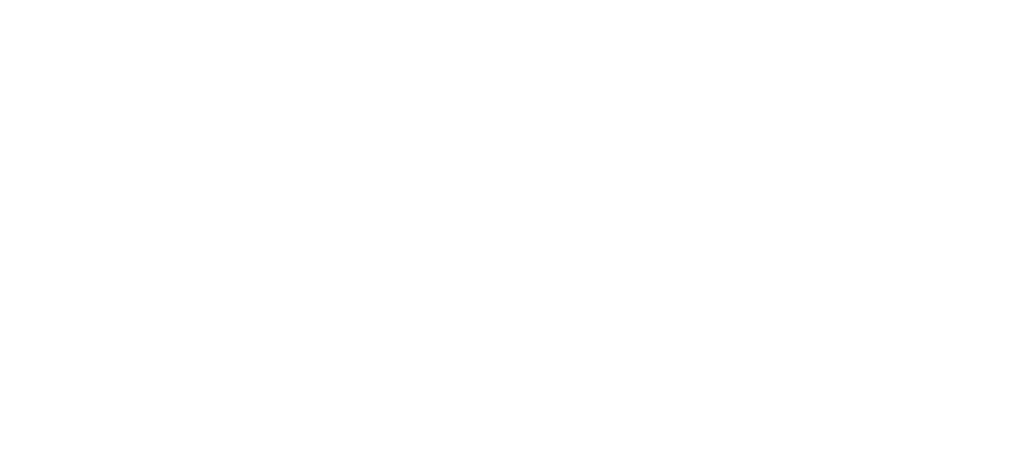
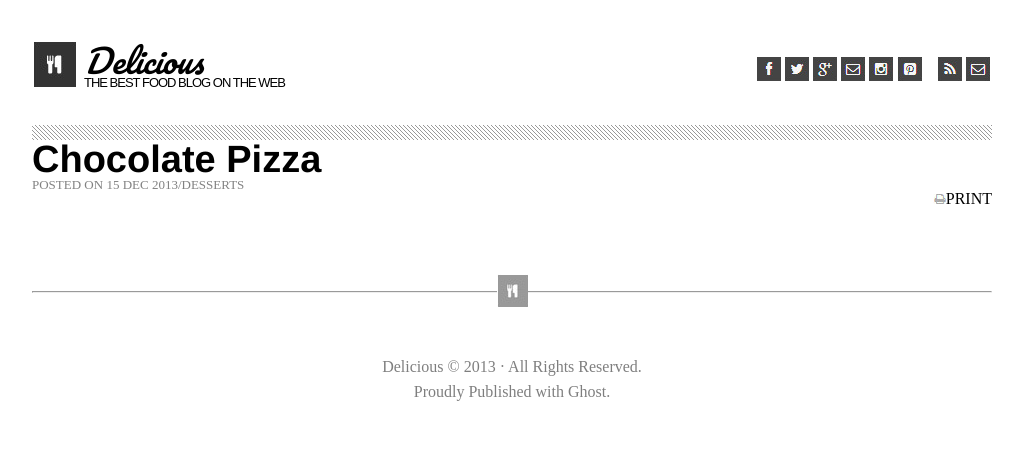
Before and after one commit to Suhaib-Ersan/Lab-10, a plain HTML site: page index.html in a window 1280 px wide. Shown: the whole page, without its empty margins (128-1151 px from the left). Drawn offline with Linux system fonts and the light colour scheme.

Commit message:
added some basic structure and styling to it

```diff
--- /dev/null
+++ b/css/reset.css
@@ -0,0 +1,48 @@
+/* http://meyerweb.com/eric/tools/css/reset/
+   v2.0 | 20110126
+   License: none (public domain)
+*/
+
+html, body, div, span, applet, object, iframe,
+h1, h2, h3, h4, h5, h6, p, blockquote, pre,
+a, abbr, acronym, address, big, cite, code,
+del, dfn, em, img, ins, kbd, q, s, samp,
+small, strike, strong, sub, sup, tt, var,
+b, u, i, center,
+dl, dt, dd, ol, ul, li,
+fieldset, form, label, legend,
+table, caption, tbody, tfoot, thead, tr, th, td,
+article, aside, canvas, details, embed,
+figure, figcaption, footer, header, hgroup,
+menu, nav, output, ruby, section, summary,
+time, mark, audio, video {
+	margin: 0;
+	padding: 0;
+	border: 0;
+	font-size: 100%;
+	font: inherit;
+	vertical-align: baseline;
+}
+/* HTML5 display-role reset for older browsers */
+article, aside, details, figcaption, figure,
+footer, header, hgroup, menu, nav, section {
+	display: block;
+}
+body {
+	line-height: 1;
+}
+ol, ul {
+	list-style: none;
+}
+blockquote, q {
+	quotes: none;
+}
+blockquote:before, blockquote:after,
+q:before, q:after {
+	content: '';
+	content: none;
+}
+table {
+	border-collapse: collapse;
+	border-spacing: 0;
+}
--- a/css/style.css
+++ b/css/style.css
@@ -0,0 +1,95 @@
+@import url("https://fonts.googleapis.com/css2?family=Pacifico&display=swap");
+
+
+h1 {
+    font-size: 38px;
+    font-weight: bold;
+    font-family:'Franklin Gothic Medium', 'Arial Narrow', Arial, sans-serif;
+}
+
+body {
+    width: 75%;
+    margin: auto;
+    font-family: 'Times New Roman', Times, serif;
+    font-size: 16px;
+
+}
+
+header {
+  position: relative;
+  top: 40px;
+  width: 100%;
+  height: 125px;
+  margin: auto;
+}
+
+#logo {
+  float: left;
+}
+
+header ul li {
+  float: right;
+  padding: 2px;
+}
+
+li > span {
+  float: right;
+  font-family: "Pacifico", cursive;
+  font-size: xx-large;
+  font-style: italic;
+  padding: 2px 8px;
+}
+
+li > span > p {
+  font-family: Arial, Helvetica, sans-serif;
+  font-size: small;
+  font-style: normal;
+  letter-spacing: -1px;
+}
+
+header ul > li:not(:first-child) {
+  position: relative;
+  top: 15px;
+}
+
+li:nth-child(3) {
+    margin-left: 12px;
+}
+
+body > :first-child > :nth-child(2) {
+  height: 15px;
+  width: 100%;
+  background-image: url("../img/hr-img.png");
+  background-repeat: repeat;
+  margin: auto;
+}
+
+#articleHeader > div > p {
+    font-size: small;
+    color: rgba(0, 0, 0, 0.493);
+}
+
+#articleHeader > :last-child {
+    float: right;
+}
+
+
+
+
+
+#footerSection {
+    color: rgba(0, 0, 0, 0.507);
+    width: 100%;
+    margin: 100px auto auto auto;
+    text-align: center;
+}
+
+#footerSection footer * {
+    padding: 20px;
+}
+
+#footerSection footer {
+    position: relative;
+    bottom: 47px;
+    line-height: 25px;
+}
--- a/index.html
+++ b/index.html
@@ -1,13 +1,54 @@
 <!DOCTYPE html>
 <html lang="en">
-<head>
-    <meta charset="UTF-8">
-    <meta http-equiv="X-UA-Compatible" content="IE=edge">
-    <meta name="viewport" content="width=device-width, initial-scale=1.0">
+  <head>
+    <meta charset="UTF-8" />
+    <meta http-equiv="X-UA-Compatible" content="IE=edge" />
+    <meta name="viewport" content="width=device-width, initial-scale=1.0" />
     <title>Document</title>
-    <link rel="stylesheet" href="css/style.css">
-</head>
-<body>
+    <link rel="stylesheet" href="css/reset.css" />
+    <link rel="stylesheet" href="css/style.css" />
+  </head>
+  <body>
+    <section id="headerSection">
+      <header>
+        <ul>
+          <li id="logo">
+            <img src="img/logo.png" alt="" />
+            <span
+              ><span>Delicious</span>
+              <p>THE BEST FOOD BLOG ON THE WEB</p></span
+            >
+          </li>
+          <li><img src="img/mail-icon.png" alt="" /></li>
+          <li><img src="img/rss-icon.png" alt="" /></li>
+          <li><img src="img/pint-icon.png" alt="" /></li>
+          <li><img src="img/insta-icon.png" alt="" /></li>
+          <li><img src="img/mail-icon.png" alt="" /></li>
+          <li><img src="img/gp-icon.png" alt="" /></li>
+          <li><img src="img/twit-icon.png" alt="" /></li>
+          <li><img src="img/fb-icon.png" alt="" /></li>
+        </ul>
+      </header>
+      <div></div>
+    </section>
 
-</body>
+    <section id="articleSection">
+      <div id="articleHeader">
+        <div>
+          <h1>Chocolate Pizza</h1>
+          <p>POSTED ON 15 DEC 2013/DESSERTS</p>
+        </div>
+        <div><img src="img/print-icon.png" alt="" /><span>PRINT</span></div>
+      </div>
+      <article></article>
+    </section>
+
+    <section id="footerSection">
+      <hr />
+      <footer>
+        <img src="img/small-logo.png" alt="" />
+        <p>Delicious &#xa9; 2013 &#183; All Rights Reserved.<br />Proudly Published with Ghost.</p>
+      </footer>
+    </section>
+  </body>
 </html>
```
